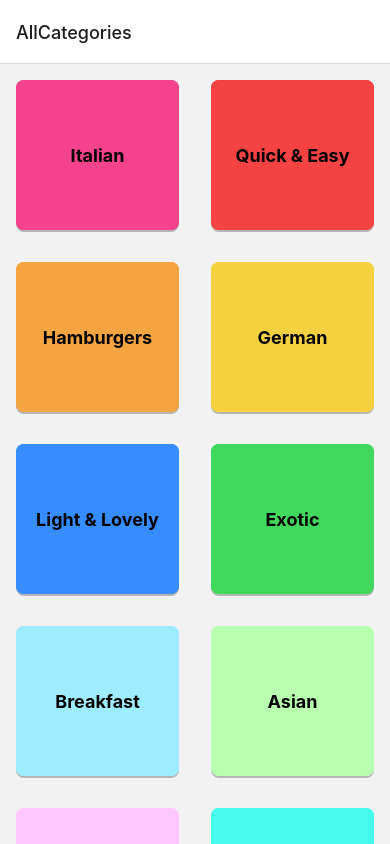
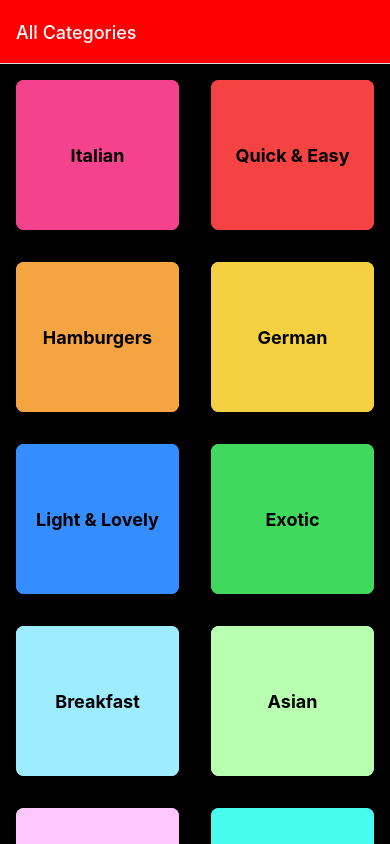
Before and after one commit to omids0/learn-native-navigation, a React Native app: screen / in a window 390 px wide. Built offline with nearby package versions, Linux system fonts and the light colour scheme.

Commit message:
14-set dynamic optios

```diff
--- a/App.js
+++ b/App.js
@@ -10,11 +10,36 @@ const Stack = createNativeStackNavigator();
 export default function App() {
   return (
     <>
-      <StatusBar style="auto" />
+      <StatusBar style="dark" />
       <NavigationContainer>
-        <Stack.Navigator>
-          <Stack.Screen name="AllCategories" component={CategoriesScreen} />
-          <Stack.Screen name="mealsOverView" component={MealsOverviewScreen} />
+        <Stack.Navigator
+          //It affects all screens
+          screenOptions={{
+            headerSearchBarOptions: true,
+          }}
+        >
+          <Stack.Screen
+            name="AllCategories"
+            component={CategoriesScreen}
+            options={{
+              title: "All Categories",
+
+              headerStyle: { backgroundColor: "red" },
+              headerTintColor: "white",
+              contentStyle: { backgroundColor: "black" },
+            }}
+          />
+          <Stack.Screen
+            name="mealsOverView"
+            component={MealsOverviewScreen}
+            options={({ route, navigation }) => {
+              // ya mitoonim dakhele khode <MealsOverviewScreen /> az navigation.setOptions({}) be jae options estefade kard
+              const catID = route.params.categoryId;
+              return {
+                title: catID,
+              };
+            }}
+          />
         </Stack.Navigator>
       </NavigationContainer>
     </>
--- a/components/MealItem.js
+++ b/components/MealItem.js
@@ -21,7 +21,7 @@ export default MealItem;
 
 const styles = StyleSheet.create({
   container: {
-    margin: 16,
+    margin: 8,
     borderRadius: 8,
     backgroundColor: "#ffffff",
   },
```
